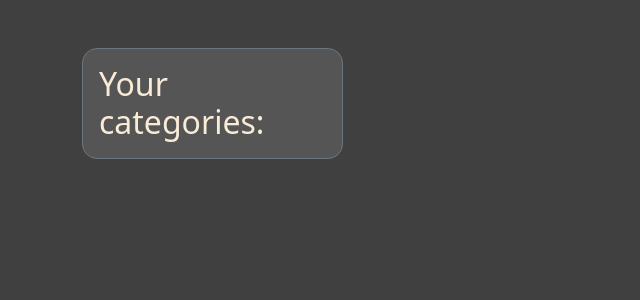
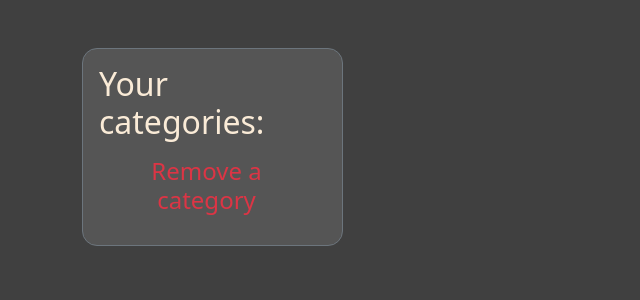
Before and after one commit to GecataGoranov/TaskManager, a Django app: page / in a window 1280 px wide. Shown: the part 66-366 px from the top of the page, without its empty margins (0-640 px from the left). Run offline with Django 4.2, Linux system fonts and the light colour scheme; the visitor is signed in with stand-in values (Sample User, id 1); data that the repository does not hold is empty; some libraries are stand-ins or nearby versions.

Commit message:
Completed the Create a category functionality Began working on the Remove a category functionality

```diff
--- a/manager/forms.py
+++ b/manager/forms.py
@@ -42,7 +42,7 @@ class AddAssignmentForm(ModelForm):
     category = forms.ModelChoiceField(queryset=Categories.objects.all(), empty_label="Add category", required=False)
     create_category = forms.CharField(required=False, widget=forms.TextInput(attrs={"id":"create-category",
                                                                 "style":"display: none;",
-                                                                "class":"form-control bg-secondary text-light mb-4"}))
+                                                                "class":"form-control bg-secondary text-light mb-4",}))
 
 
     class Meta:
--- a/manager/static/manager/script.js
+++ b/manager/static/manager/script.js
@@ -1,5 +1,6 @@
 document.addEventListener("DOMContentLoaded", () => {
-    create_category = document.querySelector("#create-category-button")
+    var create_category = document.querySelector("#create-category-button");
+    if(create_category){
         create_category.addEventListener("click",() => {
             if(document.querySelector("#add-assignment-category").style.display == "block"){
                 document.querySelector("#add-assignment-category").style.display = "none";
@@ -14,4 +15,13 @@ document.addEventListener("DOMContentLoaded", () => {
                 create_category.innerHTML = '<i class="fas fa-plus me-1"></i>Create a category';
             }
         })
+    }
+
+    var remove_category = document.querySelector("#remove-category-button");
+    if(remove_category){
+        remove_category.addEventListener("click", () => {
+            document.querySelector("#remove-category-form").style.display = "block";
         })
+    }
+
+})
--- a/manager/static/manager/styles.css
+++ b/manager/static/manager/styles.css
@@ -32,3 +32,13 @@ body{
     text-decoration: none;
     color: #00B4BE;
 }
+
+#remove-category-button{
+    padding-left: 0%;
+    text-decoration: #ff5555;
+}
+
+#remove-category-submit{
+    padding-left: 0.5%;
+    text-decoration: #ff5555;
+}
--- a/manager/templates/manager/add_assignment.html
+++ b/manager/templates/manager/add_assignment.html
@@ -20,7 +20,7 @@
 
                     {% if field.label == "Add a category" %}
 
-                    <button class="btn btn-link fw-light mb-1" id="create-category-button"><i class="fas fa-plus me-1"></i>Create a category</button>
+                    <button type="button" class="btn btn-link fw-light mb-1" id="create-category-button"><i class="fas fa-plus me-1"></i>Create a category</button>
 
                     {% endif %}
 
--- a/manager/templates/manager/categories.html
+++ b/manager/templates/manager/categories.html
@@ -8,7 +8,22 @@
 {% for category in categories %}
 
 <div class="row">
-    <a class="h3" href="#">{{category}}</a>
+    <a class="h3 text-decoration-none" style="color: #9E9DFF;" href="#">{{category}}</a>
 </div>
 
 {% endfor %}
+
+<button class="btn btn-link text-danger" id="remove-category-button"><h4>Remove a category</h4></button>
+
+<form method="POST" id="remove-category-form" style="display: none;">
+    {% csrf_token %}
+    <select class="form-control bg-secondary text-light" name="category">
+        <option>Choose a category</option>
+        {% for category in categories %}
+
+            <option>{{category}}</option>
+
+        {% endfor %}
+    </select>
+    <input class="btn btn-link text-danger mt-2" id="remove-category-submit" type="submit" value="Remove" />
+</form>
--- a/manager/views.py
+++ b/manager/views.py
@@ -16,7 +16,12 @@ from .models import Categories, Assignments
 
 
 def index(request):
-    assignments = Assignments.objects.filter(creator = request.user.id)
+    if request.method == "POST":
+        category_to_remove_str = request.POST.get("category")
+        category_to_remove = Categories.objects.get(creator=request.user, category=category_to_remove_str)
+        category_to_remove.delete()
+
+    assignments = Assignments.objects.filter(creator = request.user.id, completed=False)
     now = timezone.now()
     for assignment in assignments.filter(missed=False):
         if assignment.due_time < now:
@@ -90,12 +95,16 @@ def add_assignment(request):
         form = AddAssignmentForm(request.POST)
         date = request.POST.get("date")
         time = request.POST.get("time")
-        if form.is_valid:
+
+        if form.is_valid():
             assignment = form.save(commit=False)
-            return HttpResponse(assignment)
-            if not assignment.category:
-                new_category = Categories.objects.create(creator=request.user, category = request.POST.get("create_category"))
-                return HttpResponse(new_category)
+            try:
+                return HttpResponse(assignment.category)
+            except:
+                new_category = Categories.objects.create(creator=request.user, category=request.POST.get("create_category"))
+                new_category.save()
+                assignment.category = new_category
+
             assignment.creator = request.user
             due_date = request.POST["date"]
             due_time = request.POST["time"]
```
Lines whose indentation alone changed are shown as unchanged.
